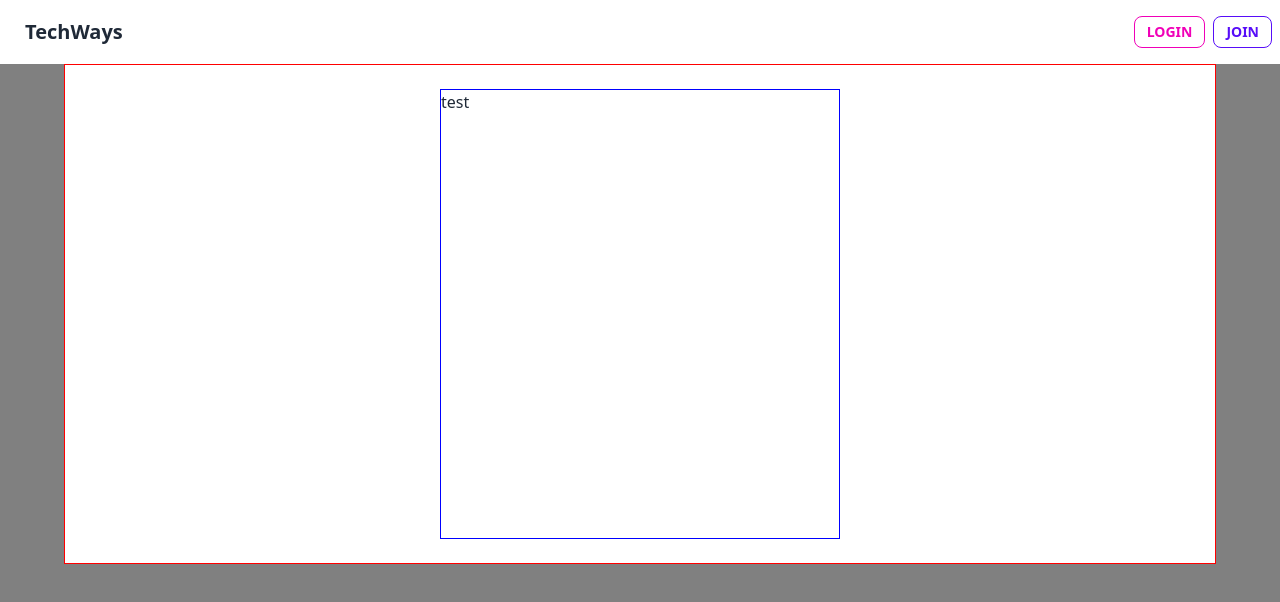
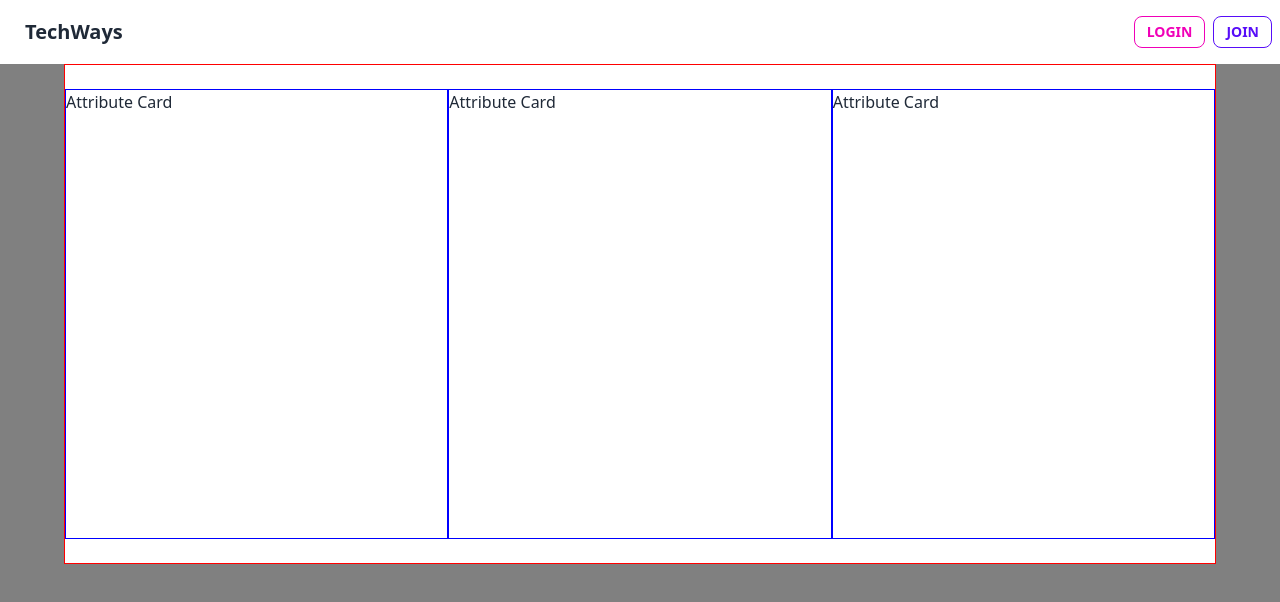
Before and after one commit to Bay102/TechWays, a React (Vite) app: page / in a window 1280 px wide. Shown: the top 602 px of the page. Built offline with nearby package versions, Linux system fonts and the light colour scheme; no server answers.

Commit message:
clean up

```diff
--- a/src/Components/AttributeCard/AttributeCard.tsx
+++ b/src/Components/AttributeCard/AttributeCard.tsx
@@ -1,7 +1,13 @@
 import { observer } from 'mobx-react'
 
-const AttributeCard = observer(() => {
-  return <div>Attribute</div>
+import * as S from './attributeCard.styles'
+
+type CardProps = {
+  store?: any
+}
+
+const AttributeCard = observer(({ store }: CardProps) => {
+  return <S.CardContainer>Attribute Card</S.CardContainer>
 })
 
 export default AttributeCard
--- a/src/Components/AttributeCard/attributeCard.styles.tsx
+++ b/src/Components/AttributeCard/attributeCard.styles.tsx
@@ -0,0 +1,7 @@
+import styled from 'styled-components'
+
+export const CardContainer = styled.div`
+  width: 400px;
+  height: 450px;
+  border: 1px solid blue;
+`
--- a/src/Components/Preferences/Preferences.tsx
+++ b/src/Components/Preferences/Preferences.tsx
@@ -1,11 +1,18 @@
 import { observer } from 'mobx-react'
 import * as S from './preferences.styles'
 import { AttributeContainerProps } from './PreferencesStore'
+import AttributeCard from '../AttributeCard/AttributeCard'
 
 type PreferencesProps = {
   store: AttributeContainerProps
 }
 
 export const Preferences = observer(({ store }: PreferencesProps) => {
-  return <S.AttributeContainer>{store.attribute}</S.AttributeContainer>
+  return (
+    <S.PreferencesContainer>
+      <AttributeCard store={store} />
+      <AttributeCard store={store} />
+      <AttributeCard store={store} />
+    </S.PreferencesContainer>
+  )
 })
--- a/src/Components/Preferences/preferences.styles.tsx
+++ b/src/Components/Preferences/preferences.styles.tsx
@@ -1,7 +1,12 @@
 import styled from 'styled-components'
 
-export const AttributeContainer = styled.div`
-  width: 400px;
-  height: 450px;
-  border: 1px solid blue;
+export const PreferencesContainer = styled.div`
+  width: 90%;
+  height: 500px;
+  display: flex;
+  justify-content: center;
+  align-items: center;
+  align-self: center;
+  border: 1px solid red;
+  background-color: white;
 `
--- a/src/Home/Home.tsx
+++ b/src/Home/Home.tsx
@@ -1,15 +1,13 @@
+import Navbar from '../Components/Navbar'
 import { Preferences } from '../Components/Preferences/Preferences'
 import { PreferencesStore } from '../Components/Preferences/PreferencesStore'
-import Navbar from '../Components/Navbar'
 import * as S from './home.styles'
 
 const Home = () => {
   return (
     <S.HomeContainer>
       <Navbar />
-      <S.PreferencesContainer>
-        <Preferences store={PreferencesStore} />
-      </S.PreferencesContainer>
+      <Preferences store={PreferencesStore} />
     </S.HomeContainer>
   )
 }
--- a/src/Home/home.styles.tsx
+++ b/src/Home/home.styles.tsx
@@ -7,14 +7,3 @@ export const HomeContainer = styled.div`
   padding: 0;
   background-color: gray;
 `
-
-export const PreferencesContainer = styled.div`
-  width: 90%;
-  height: 500px;
-  display: flex;
-  justify-content: center;
-  align-items: center;
-  align-self: center;
-  border: 1px solid red;
-  background-color: white;
-`
```
